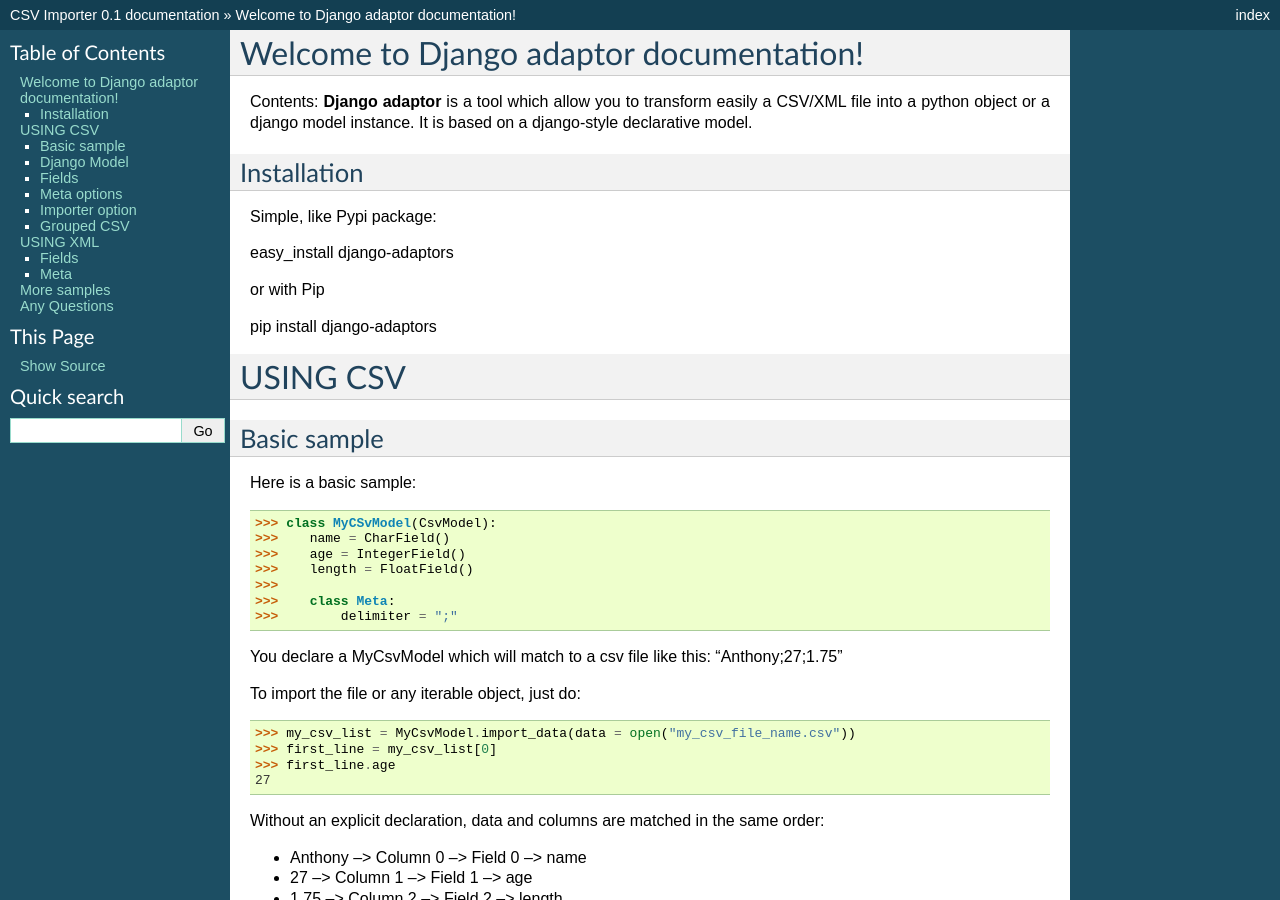
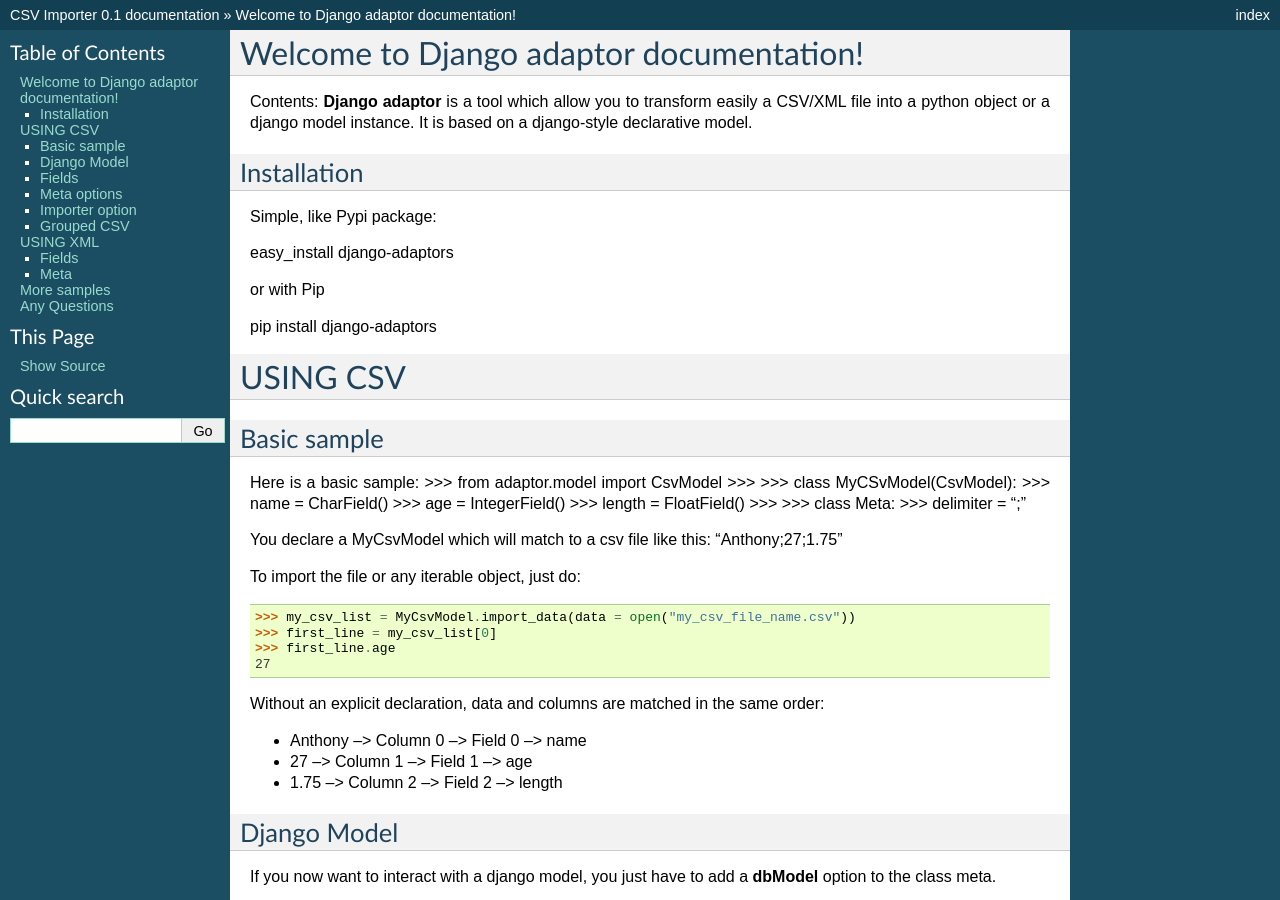
Before and after one commit to anthony-tresontani/django-adaptors, a Sphinx documentation site: the page built from docs/index.rst, in a window 1280 px wide and 900 px high. Built offline with Sphinx 7.4.7, drawn with Linux system fonts in a browser that asks for light colours.

Commit message:
Add the missing import in the doc

```diff
--- a/docs/index.rst
+++ b/docs/index.rst
@@ -31,7 +31,8 @@
 ------------
 
 Here is a basic sample:
-
+>>> from adaptor.model import CsvModel
+>>>
 >>> class MyCSvModel(CsvModel):
 >>>    name = CharField()
 >>>    age = IntegerField()
```
